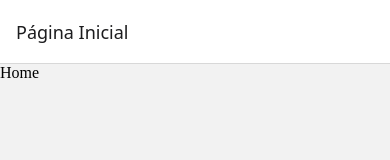
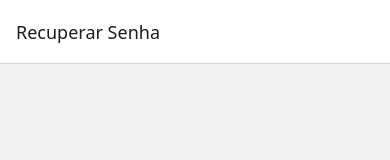
Before and after one commit to Luis-nand0/UceFisio, a React Native app: screen /Recover in a window 390 px wide. Before the commit this address had no page. Shown: the top 160 px of the page. Built offline with nearby package versions, Linux system fonts and the light colour scheme.

Commit message:
Create RecoverScreen

```diff
--- a/App.js
+++ b/App.js
@@ -4,19 +4,18 @@ import { NavigationContainer } from '@react-navigation/native';
 import { createNativeStackNavigator } from '@react-navigation/native-stack';
 
 import HomeScreen from './screen/HomeScreen';
+import RecoverScreen from './screen/RecoverScreen';
+
 
 export default function App() {
 
   const Stack = createNativeStackNavigator();
-
+  //Retirar o Recover como tela inicial antes de subir main
   return (
     <NavigationContainer>
-      <Stack.Navigator initialRouteName="Home">
-        <Stack.Screen
-          name="Home"
-          component={HomeScreen}
-          options={{ title: 'Página Inicial' }}
-        />
+        <Stack.Navigator initialRouteName="Recover">
+        <Stack.Screen name="Home" component={HomeScreen} options={{ title: 'Página Inicial' }}/>
+        <Stack.Screen name="Recover" component={RecoverScreen} options={{title: "Recuperar Senha"}} />
       </Stack.Navigator>
     </NavigationContainer>
   );
--- a/screen/HomeScreen.js
+++ b/screen/HomeScreen.js
@@ -1,4 +1,4 @@
-import { View } from "react-native-web";
+import { View } from "react-native";
 
 export default function HomeScreen(){
     return(
--- /dev/null
+++ b/screen/RecoverScreen.js
@@ -0,0 +1,14 @@
+import { useState } from "react";
+import { View, Text } from "react-native";
+import { TextInput } from "react-native";
+
+
+export default function RecoverScreen(){
+
+    const [Recemail, setRecemail] = useState("");
+
+    <View>
+        <Text>Recuperar Senha</Text>
+        <TextInput></TextInput>
+    </View>
+}
```
